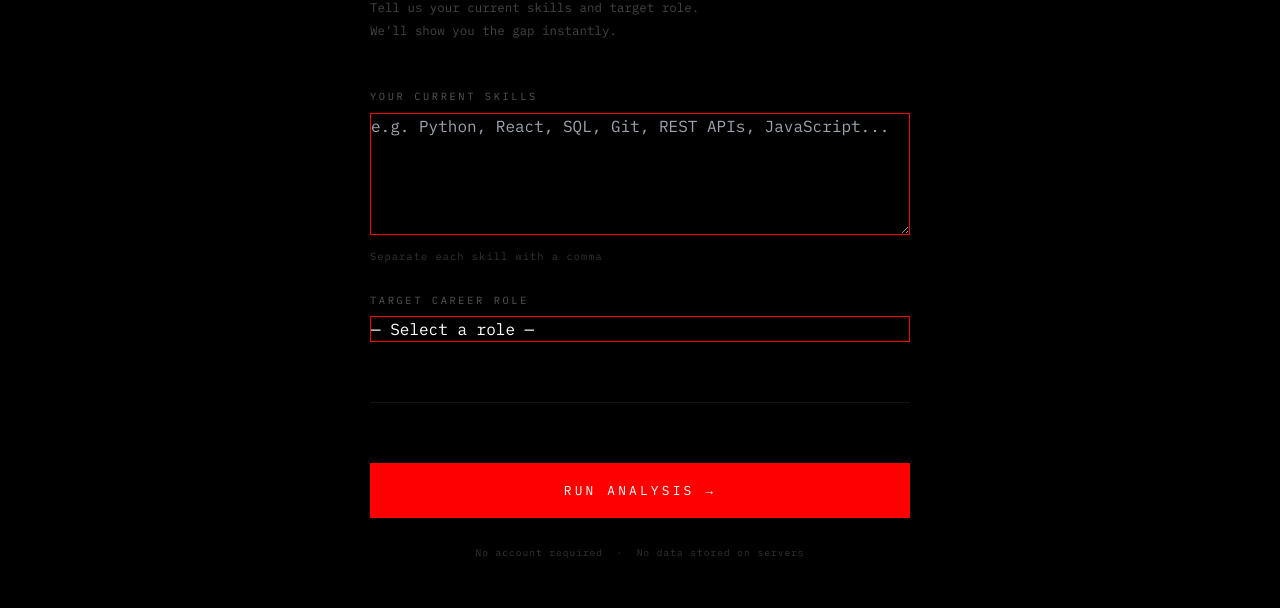
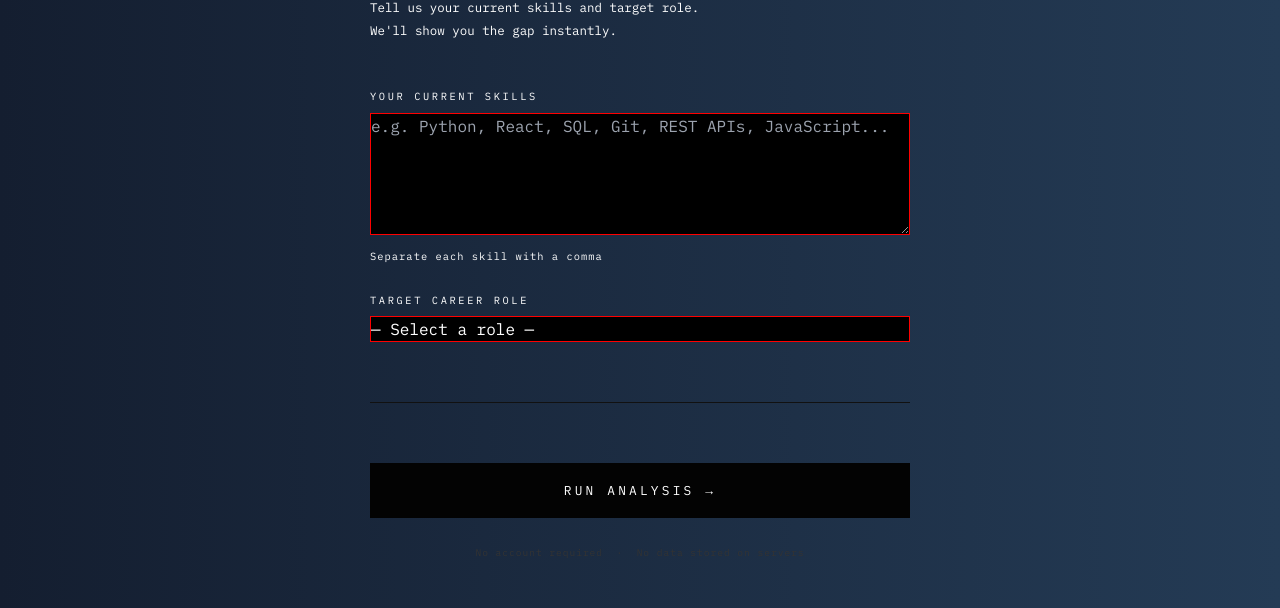
Before and after one commit to Div-yanshu-code/Hackathonq3, a plain HTML site: page Frontend/pages/skill-input.html in a window 1280 px wide. Shown: the part 310-918 px from the top of the page. Drawn offline with nearby package versions, Linux system fonts and the light colour scheme.

Commit message:
background color changed and button

```diff
--- a/Frontend/pages/skill-input.html
+++ b/Frontend/pages/skill-input.html
@@ -9,9 +9,9 @@
   <style>
     :root { --red: #FF0000; }
     * { margin:0; padding:0; box-sizing:border-box; }
-    body { background:#000; color:#fff; font-family:'IBM Plex Mono',monospace; min-height:100vh; }
+    body { background: linear-gradient(to right, #141e30, #243b55); color:#fff; font-family:'IBM Plex Mono',monospace; min-height:100vh; }
 
-    .field-label { font-size:0.65rem; letter-spacing:0.25em; text-transform:uppercase; color:#555; margin-bottom:0.5rem; display:block; }
+    .field-label { font-size:0.65rem; letter-spacing:0.25em; text-transform:uppercase; color:#ffffff; margin-bottom:0.5rem; display:block; }
 
     textarea, select {
       width:100%; background:#000; color:#fff;
@@ -25,13 +25,13 @@
     select option { background:#000; }
 
     .submit-btn {
-      width:100%; background:var(--red); color:#fff;
+      width:100%; background:#030303; color:#fff;
       font-family:'IBM Plex Mono',monospace; font-size:0.8rem;
       letter-spacing:0.25em; text-transform:uppercase;
       border:none; cursor:pointer; padding:1.1rem;
       position:relative; transition:background 0.15s, box-shadow 0.2s;
     }
-    .submit-btn:hover { background:#cc0000; box-shadow:0 0 20px rgba(255,0,0,0.3); }
+    .submit-btn:hover {background: linear-gradient(to right, #dd2476, #ff512f);; box-shadow:0 0 20px rgba(255,0,0,0.3); }
     .submit-btn:active { transform:translateY(1px); }
 
     .divider { border:none; border-top:1px solid #111; margin:2rem 0; }
@@ -43,7 +43,7 @@
     .progress-bar { height:1px; background:#111; width:100%; }
     .progress-fill { height:1px; background:var(--red); width:50%; }
 
-    .tag-hint { font-size:0.65rem; color:#333; letter-spacing:0.1em; margin-top:0.5rem; }
+    .tag-hint { font-size:0.65rem; color:#ffffff; letter-spacing:0.1em; margin-top:0.5rem; }
   </style>
 </head>
 <body>
@@ -65,7 +65,7 @@
         <h1 style="font-family:'Bebas Neue',sans-serif;font-size:clamp(2.5rem,7vw,4.5rem);line-height:0.95;margin-bottom:1rem;">
           WHAT CAN<br>YOU <span style="color:var(--red)">DO?</span>
         </h1>
-        <p style="font-size:0.78rem;color:#444;line-height:1.8;">Tell us your current skills and target role.<br>We'll show you the gap instantly.</p>
+        <p style="font-size:0.78rem;color:#ffffff;line-height:1.8;">Tell us your current skills and target role.<br>We'll show you the gap instantly.</p>
       </div>
 
       <form class="fade-in-2" id="skillForm" style="display:flex;flex-direction:column;gap:1.75rem;">
```
